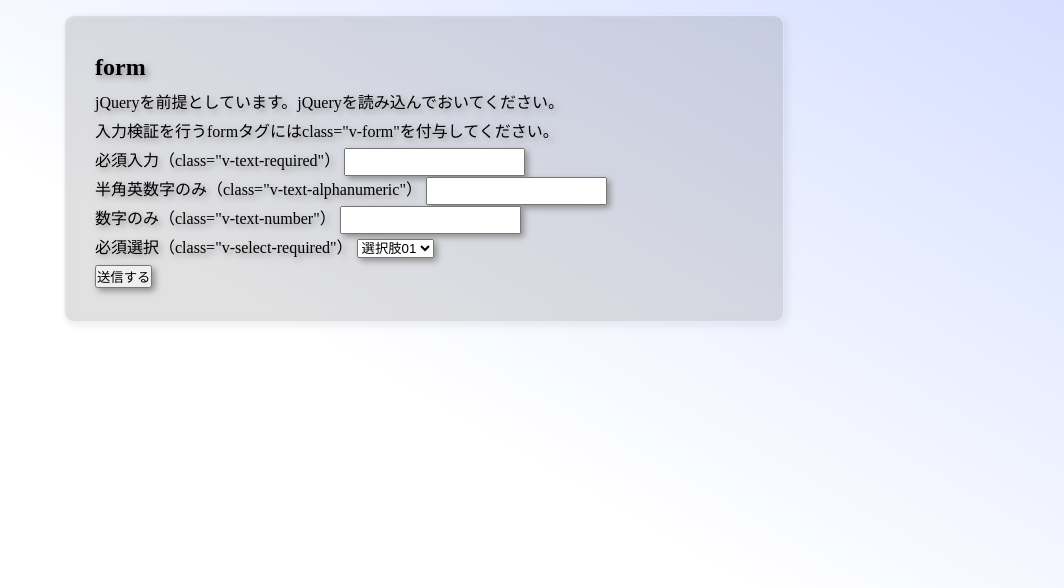
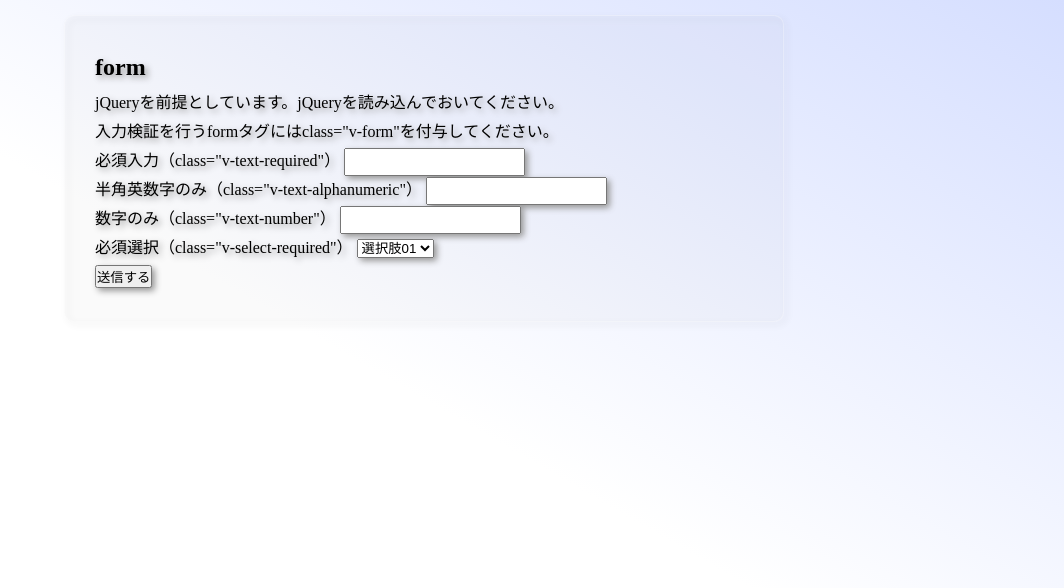
Before and after one commit to Uilou754/MinimalValidate.js, a plain HTML site: page docs/index.html in a window 1280 px wide. Shown: the whole page, without its empty margins (216-1280 px from the left). Drawn offline with Linux system fonts and the light colour scheme; a script that the page names is missing.

Commit message:
edit css

```diff
--- a/docs/scss/_common.scss
+++ b/docs/scss/_common.scss
@@ -19,8 +19,8 @@ body {
 
 form {
     padding: 30px;
-    background: rgba(50, 50, 50, 0.1);
-    border: 1px solid rgba(255, 255, 255, 0.5);
+    background: rgba(100, 100, 100, 0.02);
+    border: 1px solid rgba(255, 255, 255, 0.3);
     border-radius: 10px;
     filter: drop-shadow(3px 3px 3px #999);
 }
```
Also changed, not shown: docs/css/style.css.
